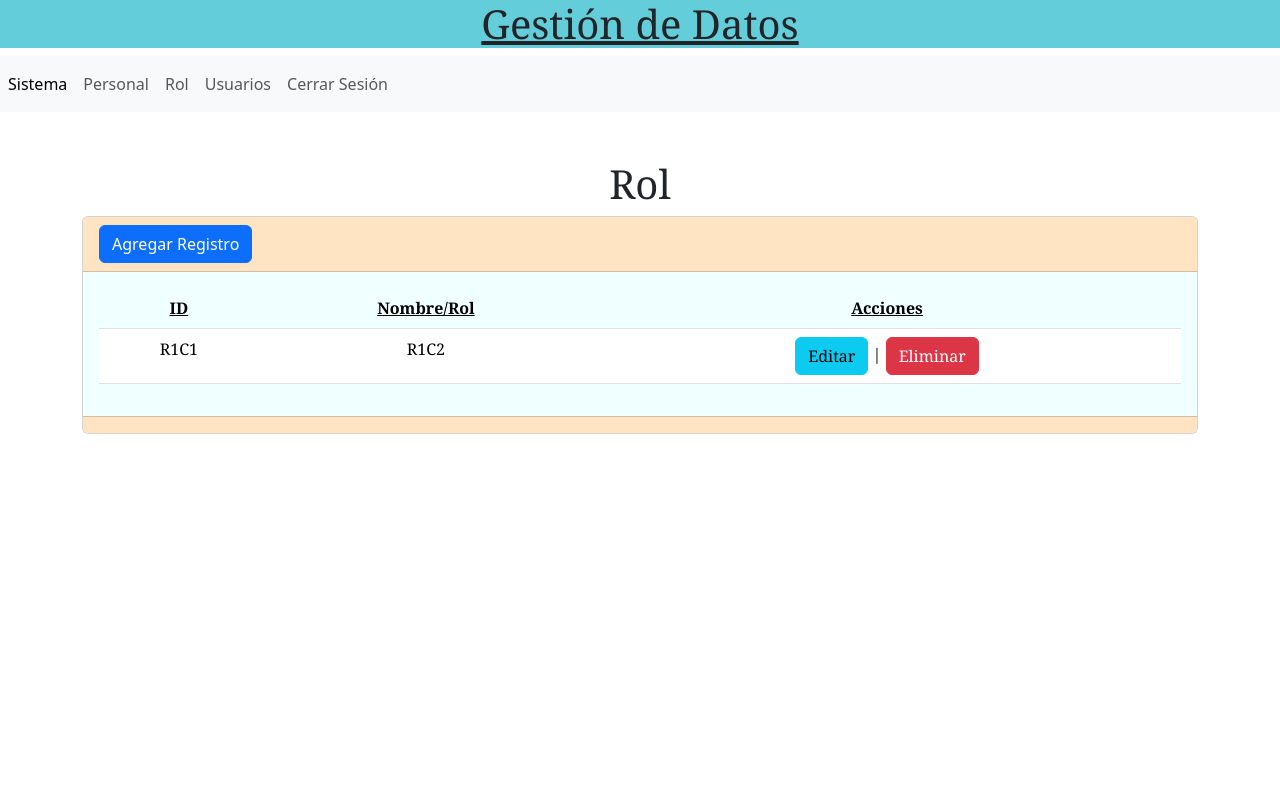
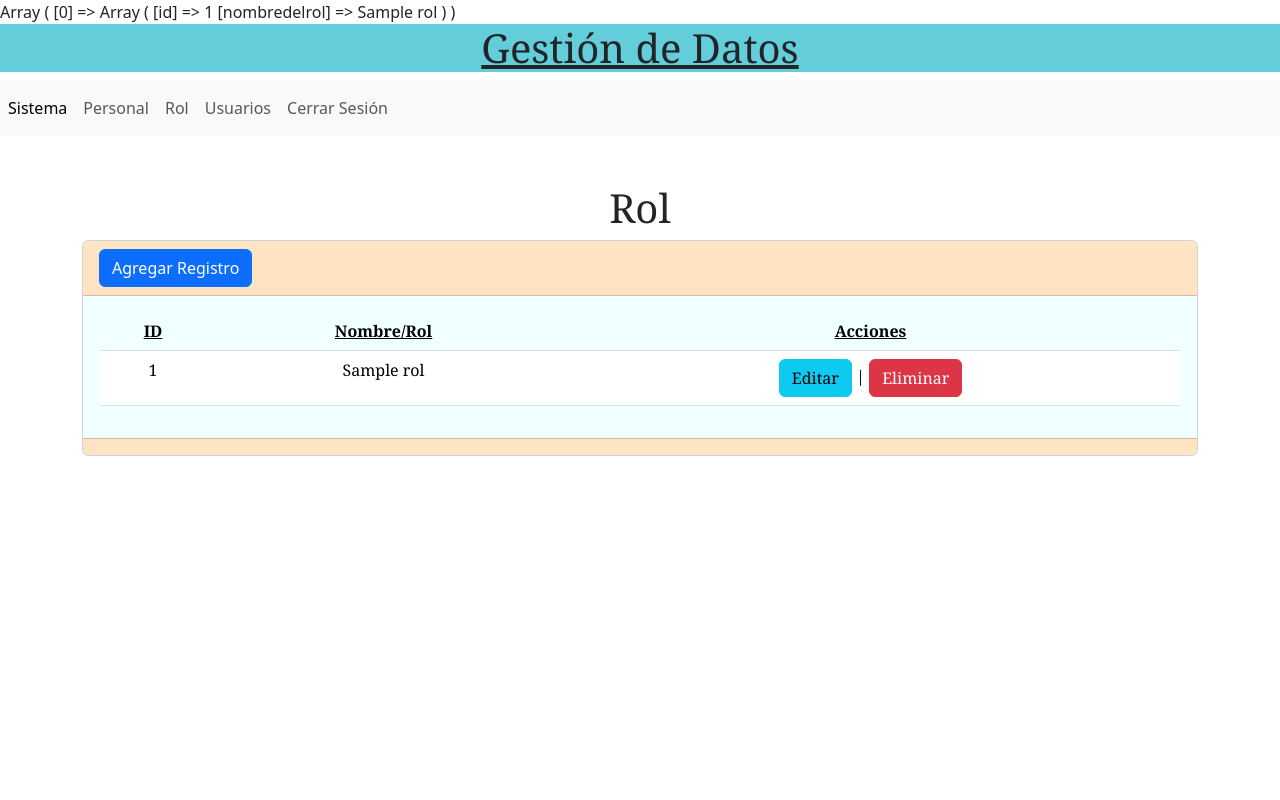
Before and after one commit to jmisoardi/Proyecto_tesis, a PHP site: page /Proyecto_tesis/secciones/rol/ in a window 1280 px wide. Run offline with PHP 8.4, Linux system fonts and the light colour scheme; tables that the repository leaves empty or names only in its code hold one stand-in row (values such as "Sample post").

Commit message:
Inserción de datos, a la tabla de rol, en la base de datos

```diff
--- a/secciones/rol/index.php
+++ b/secciones/rol/index.php
@@ -1,3 +1,15 @@
+<?php
+// Incluimos la base de datos
+    include("../../bd.php");
+//Preparamos la sentencia de $conexion y ejecutamos, seguido creamos una lista_tbl_rol, que las dilas se devuelvan como un array asociativo.
+    $sentencia = $conexion->prepare("SELECT * FROM `tbl_rol`");
+    $sentencia->execute();
+    $lista_tbl_rol = $sentencia->fetchAll(PDO::FETCH_ASSOC);
+//Utilizamos el print_r para saber que estamos consultando los registros de la base de datos de la tabla de rol.
+    print_r($lista_tbl_rol);
+?>
+
+
 <?php include("../../templates/header.php");?>
 <br>
 <br>
@@ -40,17 +52,22 @@
                                 text-align: center; font-family: Georgia, sans-serif;
                                 }
                         </style>
+                            <!--Usamos el foreach para recorrer el arreglo de la lista de rol y asignarlo a la variable $registro-->
+                            <?php foreach ($lista_tbl_rol as $registro) {?>
                                 <tr class="">
-                        <td scope="row">R1C1</td>
-                        <td>R1C2</td>
+                            <!--Utilizamos php echo $registro['id'] para mostrar el dato de la base de datos-->
+                                    <td scope="row"><?php echo $registro['id']?></td>
+                                    <td><?php echo $registro['nombredelrol']?></td>
 
                                     <td>
                                         <input name="btneditar" id="btneditar" class="btn btn-info" type="button" value="Editar"/> |
+
                                         <input name="btnborrar" id="btnborrar" class="btn btn-danger" type="button" value="Eliminar"/>
 
                                     </td>
 
                                 </tr>
+                            <?php }?>
 
                     </tbody>
                 </table>
```
Also changed, not shown: secciones/rol/crear.php (+21 -0 lines). Lines whose indentation alone changed are shown as unchanged.
